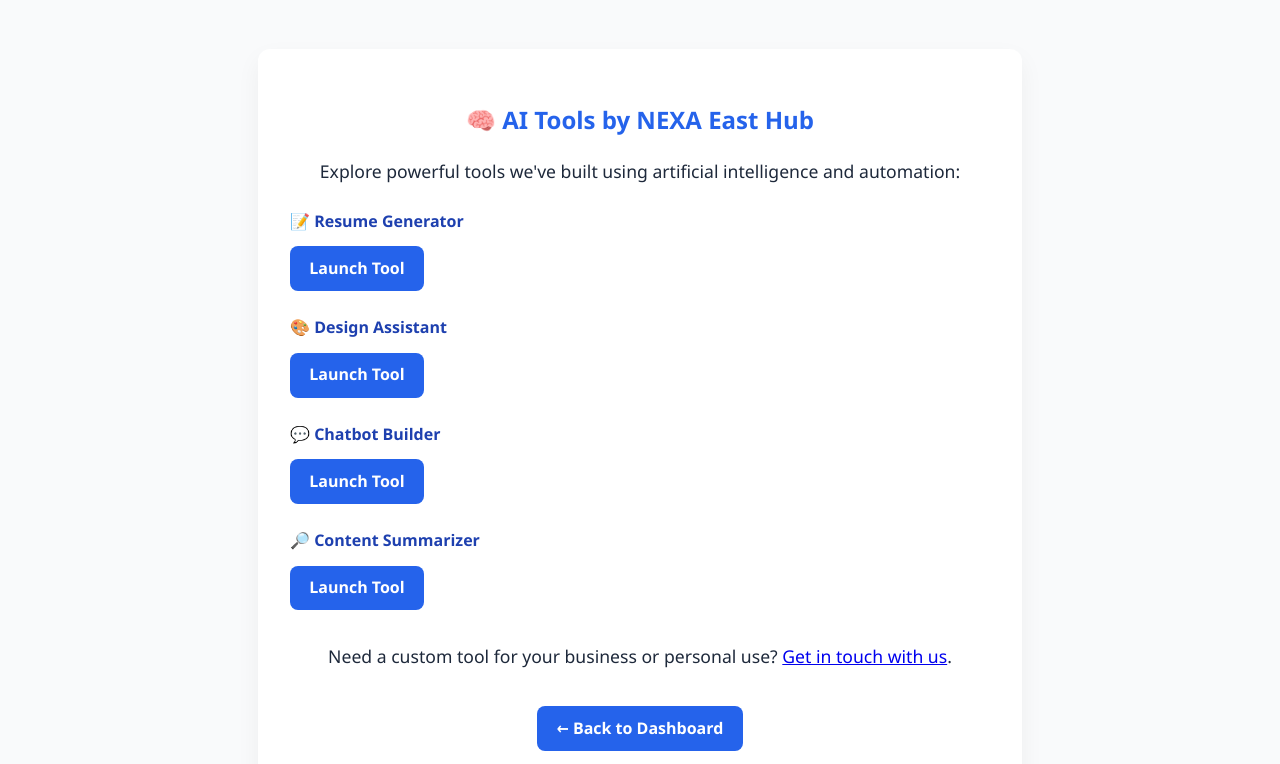
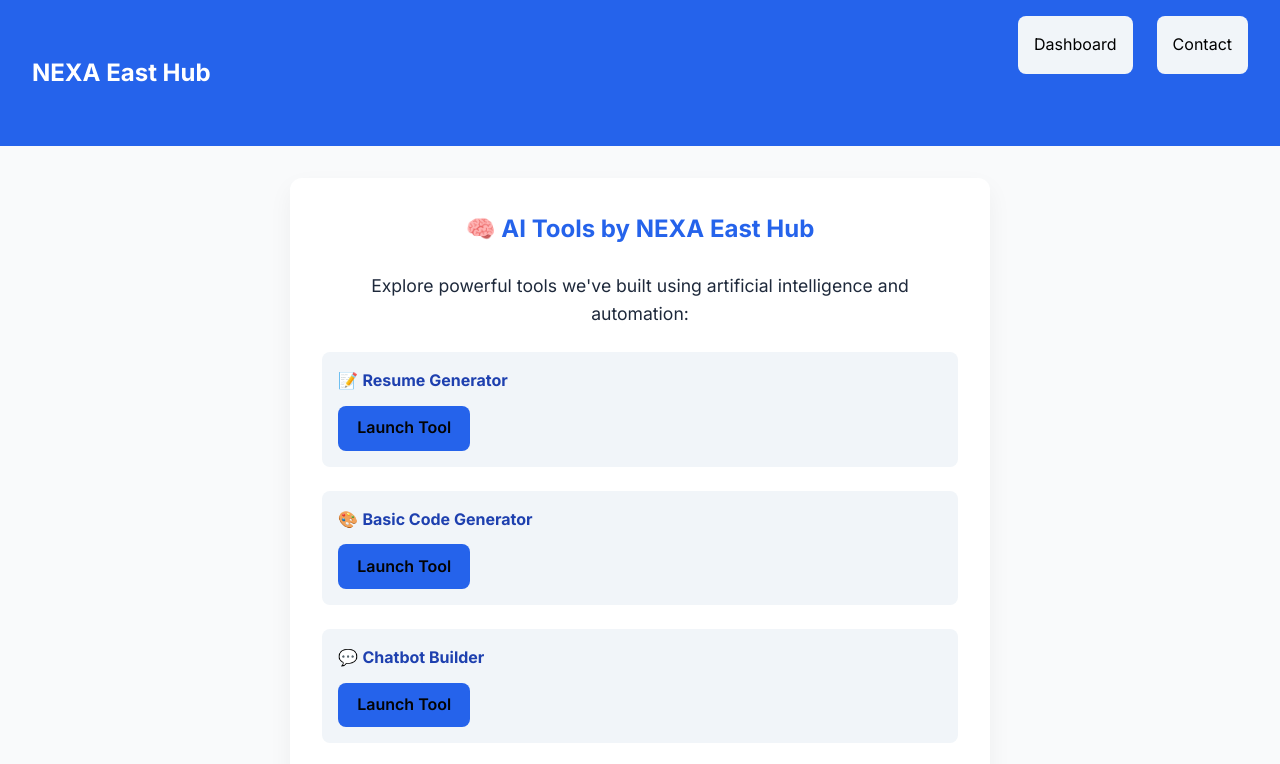
Before and after one commit to pikelelalikho/nexa-east-hub, a website: page public/ai-tools.html in a window 1280 px wide. Shown: the top 764 px of the page. Drawn offline with Linux system fonts and the light colour scheme; no server answers.

Commit message:
Update ai-tools.html

```diff
--- a/public/ai-tools.html
+++ b/public/ai-tools.html
@@ -2,17 +2,54 @@
 <html lang="en">
 <head>
   <meta charset="UTF-8" />
-  <meta name="viewport" content="width=device-width, initial-scale=1, viewport-fit=cover" />
+  <meta name="viewport" content="width=device-width, initial-scale=1" />
   <title>AI Tools – NEXA East Hub</title>
-  <link rel="stylesheet" href="stylesforms.css" />
+  <link href="https://fonts.googleapis.com/css2?family=Inter:wght@400;600;700&display=swap" rel="stylesheet">
   <style>
+    * {
+      box-sizing: border-box;
+      padding: 0;
+      margin: 0;
+    }
+
     body {
-      font-family: 'Segoe UI', Tahoma, Geneva, Verdana, sans-serif;
+      font-family: 'Inter', sans-serif;
       background: #f9fafb;
-      margin: 0;
-      padding: 1rem;
       color: #1e293b;
       line-height: 1.6;
+    }
+
+    /* Navigation Bar */
+    nav {
+      background-color: #2563eb;
+      color: #fff;
+      padding: 1rem 2rem;
+      display: flex;
+      justify-content: space-between;
+      align-items: center;
+      flex-wrap: wrap;
+    }
+
+    nav h1 {
+      font-size: 1.5rem;
+      font-weight: 700;
+    }
+
+    nav ul {
+      list-style: none;
+      display: flex;
+      gap: 1.5rem;
+    }
+
+    nav ul li a {
+      color: rgb(0, 0, 0);
+      text-decoration: none;
+      font-weight: 500;
+      transition: color 0.3s ease;
+    }
+
+    nav ul li a:hover {
+      color: #000000;
     }
 
     section.contact {
@@ -21,14 +58,15 @@
       background: white;
       border-radius: 12px;
       padding: 2rem;
-      box-shadow: 0 10px 25px rgba(0,0,0,0.05);
+      box-shadow: 0 10px 25px rgba(0, 0, 0, 0.05);
       text-align: center;
     }
 
     h2 {
       color: #2563eb;
-      margin-bottom: 1rem;
+      margin-bottom: 1.5rem;
       font-weight: 700;
+      font-size: 1.5rem;
     }
 
     p {
@@ -41,13 +79,14 @@
       padding-left: 0;
       margin-bottom: 2rem;
       text-align: left;
-      font-size: 1rem;
-      color: #334155;
     }
 
     ul li {
       margin-bottom: 1.5rem;
       line-height: 1.6;
+      background: #f1f5f9;
+      padding: 1rem;
+      border-radius: 8px;
     }
 
     ul li strong {
@@ -59,22 +98,37 @@
       margin-top: 0.75rem;
       padding: 0.6rem 1.2rem;
       background-color: #2563eb;
-      color: white;
+      color: rgb(3, 3, 3);
       font-weight: 600;
       border-radius: 8px;
       text-decoration: none;
       transition: background-color 0.3s ease;
     }
 
-    .btn:hover,
-    .btn:focus {
+    .btn:hover {
       background-color: #1e40af;
-      outline: none;
     }
 
-    @media (max-width: 480px) {
+    @media (max-width: 640px) {
+      nav {
+        flex-direction: column;
+        align-items: flex-start;
+        padding: 1rem;
+      }
+
+      nav ul {
+        flex-direction: column;
+        width: 100%;
+        margin-top: 0.5rem;
+      }
+
+      nav ul li {
+        padding: 0.3rem 0;
+      }
+
       section.contact {
         padding: 1.5rem 1rem;
+        margin: 1.5rem;
       }
 
       h2 {
@@ -89,24 +143,32 @@
 </head>
 
 <body>
+  <nav>
+    <h1>NEXA East Hub</h1>
+    <ul>
+      <li><a href="user-dashboard.html">Dashboard</a></li>
+      <li><a href="contact.html">Contact</a></li>
+    </ul>
+  </nav>
+
   <section class="contact" aria-label="AI Tools by NEXA East Hub">
     <h2>🧠 AI Tools by NEXA East Hub</h2>
     <p>Explore powerful tools we've built using artificial intelligence and automation:</p>
     <ul>
       <li>
-        📝 <strong>Resume Generator</strong><br/>
-        <a class="btn" href="https://pikelelalikho.github.io/net_app/resume-builder.html" target="_blank" aria-label="Open Resume Generator">Launch Tool</a>
+        📝 <strong>Resume Generator</strong><br />
+        <a class="btn" href="https://resume-generator-svqj.onrender.com/" target="_blank" aria-label="Open Resume Generator">Launch Tool</a>
       </li>
       <li>
-        🎨 <strong>Design Assistant</strong><br/>
-        <a class="btn" href="https://pikelelalikho.github.io/net_app/poster-generator.html" target="_blank" aria-label="Open Design Assistant">Launch Tool</a>
+        🎨 <strong>Basic Code Generator</strong><br />
+        <a class="btn" href="https://pikelela.pythonanywhere.com/" target="_blank" aria-label="Open Code Generator">Launch Tool</a>
       </li>
       <li>
-        💬 <strong>Chatbot Builder</strong><br/>
-        <a class="btn" href="https://pikelelalikho.github.io/net_app/chatbot-builder.html" target="_blank" aria-label="Open Chatbot Builder">Launch Tool</a>
+        💬 <strong>Chatbot Builder</strong><br />
+        <a class="btn" href="https://skambi441.github.io/ChatBot/" target="_blank" aria-label="Open Chatbot Builder">Launch Tool</a>
       </li>
       <li>
-        🔎 <strong>Content Summarizer</strong><br/>
+        🔎 <strong>Content Summarizer</strong><br />
         <a class="btn" href="https://pikelelalikho.github.io/net_app/content-summarizer.html" target="_blank" aria-label="Open Content Summarizer">Launch Tool</a>
       </li>
     </ul>
@@ -116,7 +178,6 @@
     <a href="user-dashboard.html" class="btn" aria-label="Back to Dashboard">← Back to Dashboard</a>
   </section>
 
-  <script src="script.js"></script>
   <script>
     document.addEventListener('DOMContentLoaded', () => {
       if (typeof sendLog === 'function') {
```
